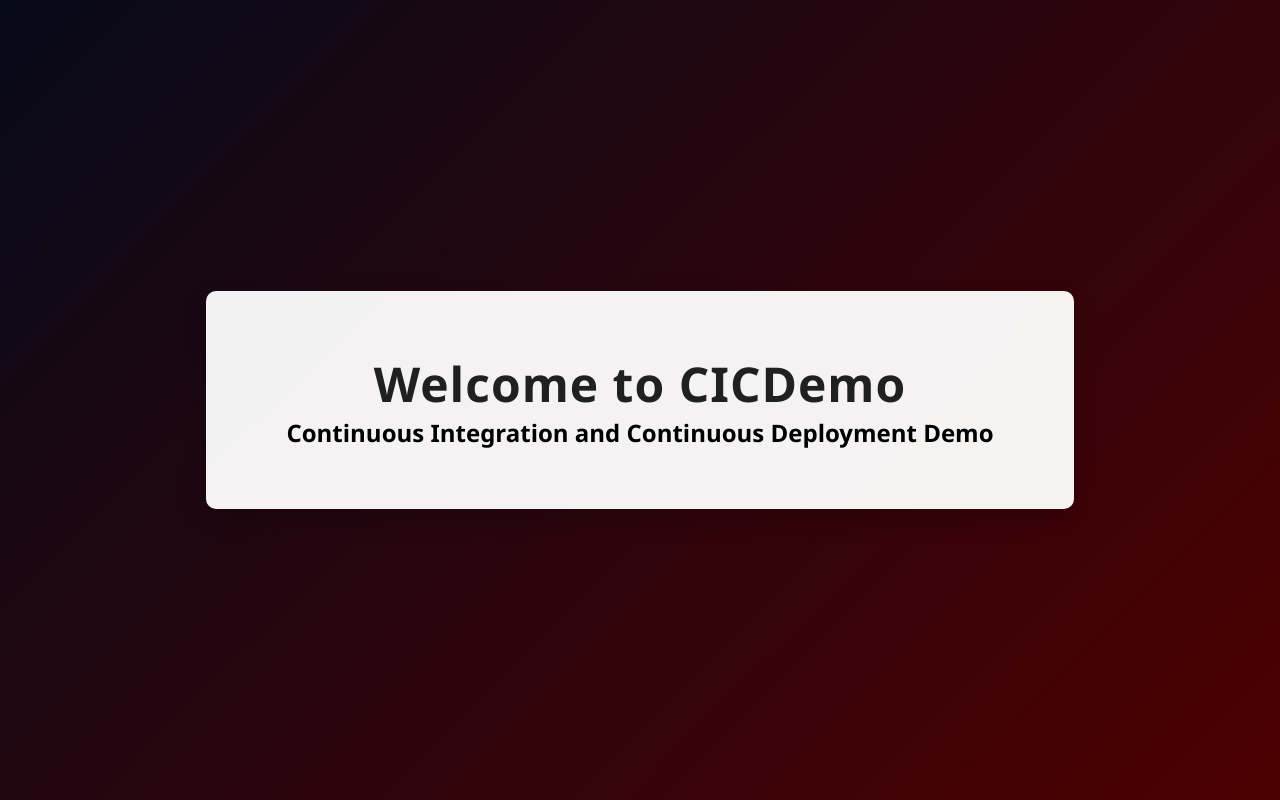
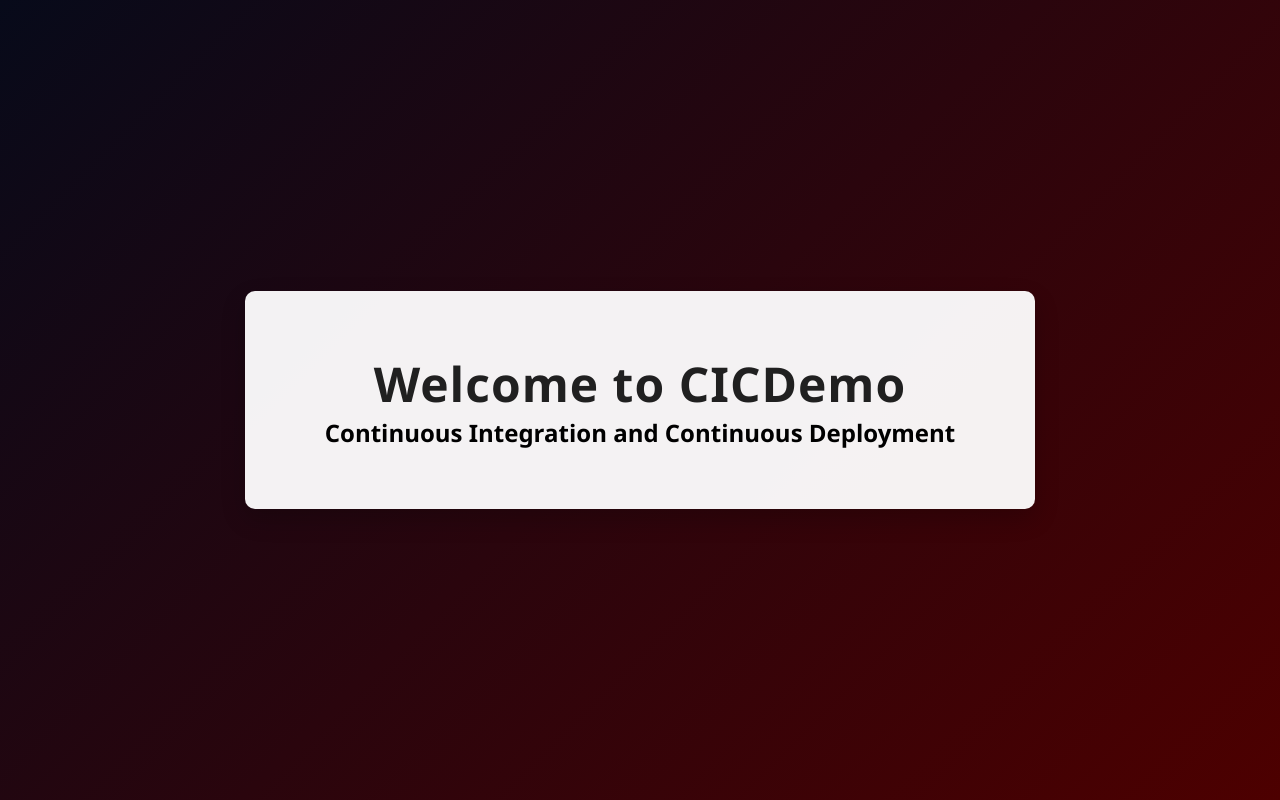
Before and after one commit to Sanjithr25/CICDemo, a website: page index.html in a window 1280 px wide. Drawn offline with Linux system fonts and the light colour scheme.

Commit message:
remove "demo" in description

```diff
--- a/index.html
+++ b/index.html
@@ -38,7 +38,7 @@
 <body>
     <div class="container">
         <h1>Welcome to CICDemo</h1>
-        <h2>Continuous Integration and Continuous Deployment Demo</h2>
+        <h2>Continuous Integration and Continuous Deployment</h2>
     </div>
 </body>
 </html>
```
